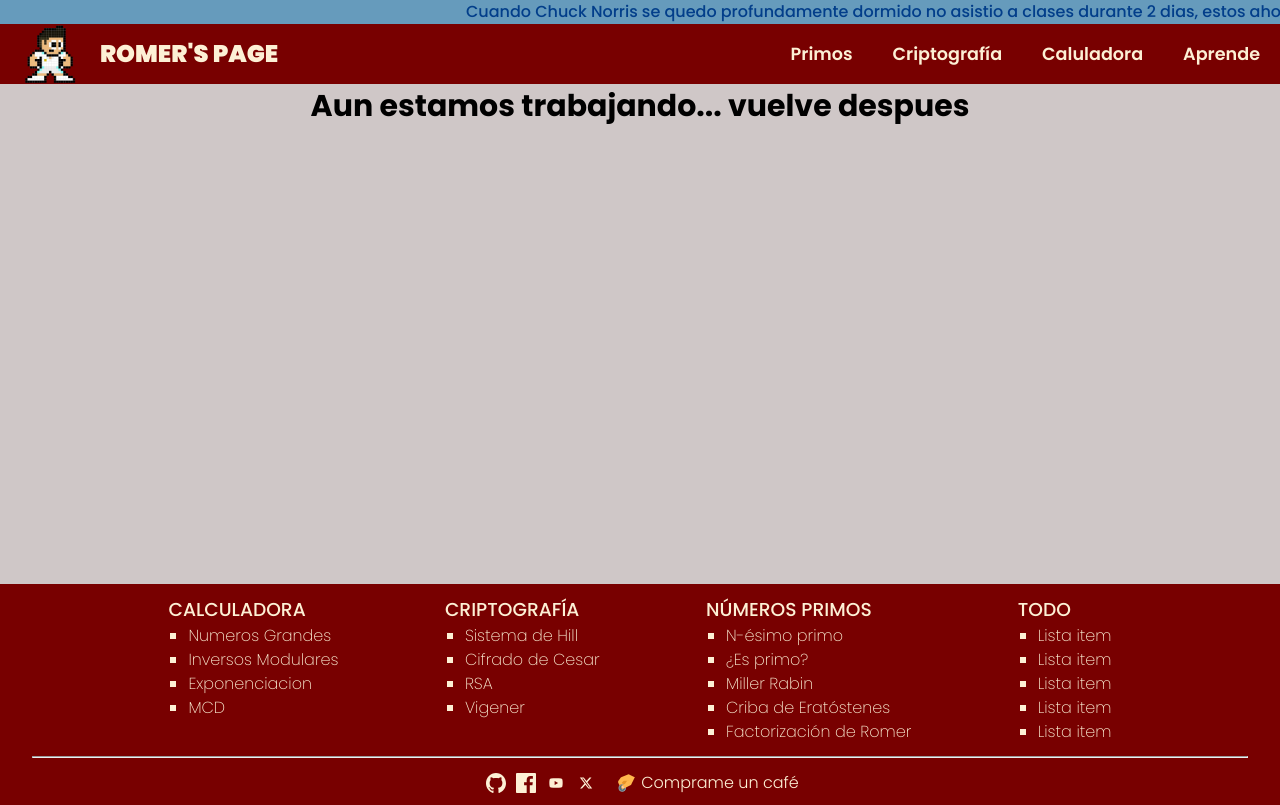
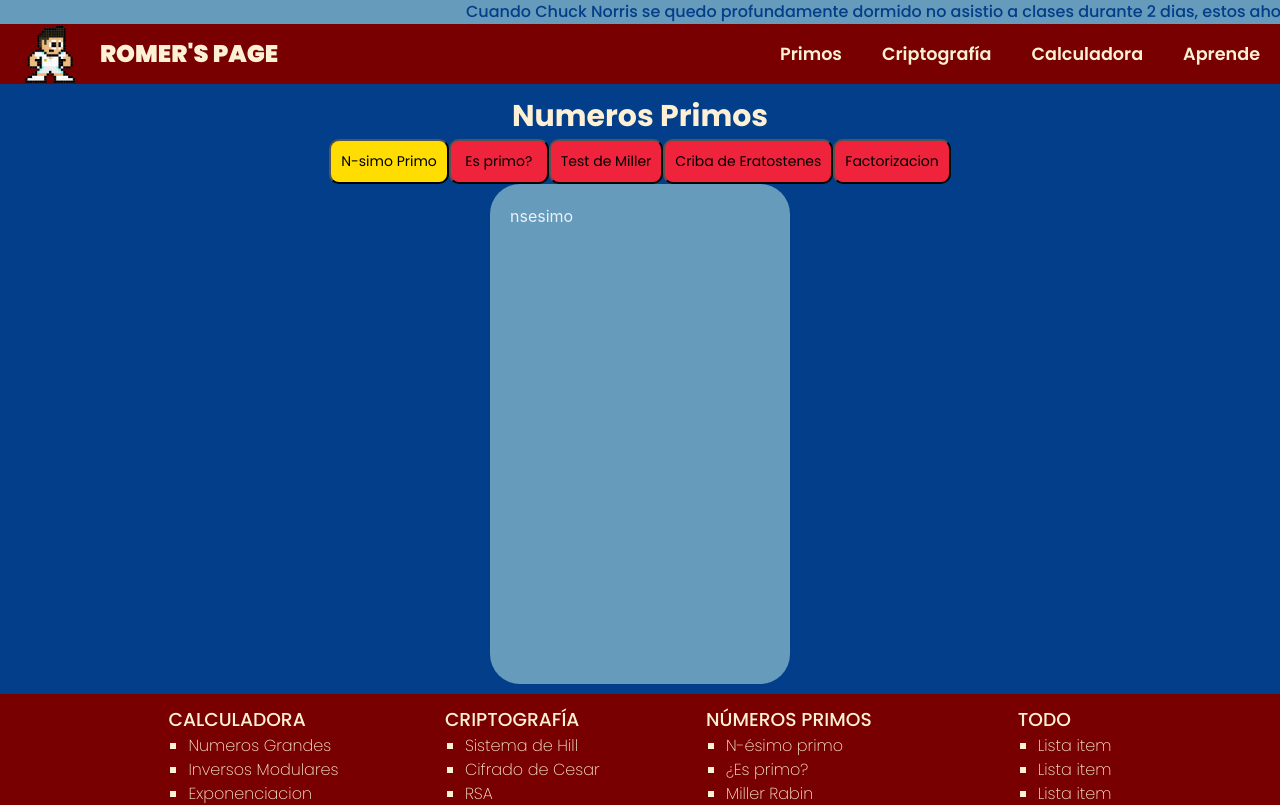
Before and after one commit to romerflores/Calculator, a React (Vite) app: page /primos in a window 1280 px wide. Shown: the top 805 px of the page. Built offline with nearby package versions, Linux system fonts and the light colour scheme.

Commit message:
CreacionPrimesPages

```diff
--- a/src/App.tsx
+++ b/src/App.tsx
@@ -9,6 +9,7 @@ import "./App.css"
 import NotFound from "./templates/notFound/NotFound";
 import TODO from "./components/TODO/TODO";
 import Home from "./pages/home/Home";
+import Primes from "./pages/primes/Primes";
 
 function App() {
 
@@ -19,7 +20,7 @@ function App() {
         <section className="content-container">
             <Routes>
                 <Route path="/calculadora" element={<Calculator/>} />
-                <Route path="/primos" element={<TODO></TODO>} />
+                <Route path="/primos" element={<Primes></Primes>} />
                 <Route path="/criptografia" element={<TODO></TODO>} />
                 <Route path="/aprende" element={<TODO></TODO>} />
                 <Route path="/home" element={<Home/>} />
--- a/src/pages/home/Home.tsx
+++ b/src/pages/home/Home.tsx
@@ -11,7 +11,7 @@ function Home() {
             <section className="homepage-container">
 
                 <div className="card-home">
-                    <Title textAlign_="end" textTitle="Bienvenido, a la Pagina de Romer" textColor="var(--white)" textSize="50" textBorder="var(--wine) 0.5px"></Title>
+                    <Title textAlign_="end" textTitle="Bienvenido, a la Pagina de Romer" textColor="var(--white)" textSize="50" textBorder="var(--blue) 1px"></Title>
                 </div>
                 <div className="card-home">
                     <Title textAlign_="end" textTitle="Multiples herramientas de calculos matematicos y criptografia" textColor="var(--red)" textSize="25" textBorder="var(--white) 0.5px"></Title>
--- a/src/pages/primes/Primes.tsx
+++ b/src/pages/primes/Primes.tsx
@@ -1,8 +1,54 @@
+import { useState } from "react"
+import Button from "../../components/button"
+import Title from "../../components/title/Title"
+import "./primes.css"
+import NotFound from "../../templates/notFound/NotFound";
+
+function Primes() {
 
 
-function Primes()
-{
+    const [activePrimeContent, setActivePrimeContent] = useState("n-simo");
 
+
+    const renderPrimerContent = () => {
+        switch (activePrimeContent) {
+        case "n-simo":
+            return "nsesimo"
+        case "isprime":
+            return "esprimo"
+        case "test":
+            return "teset"
+
+        case "criba":
+            return "Eratostenes"
+
+        case "facto":
+            return "factoria"
+
+        default:
+            return <NotFound></NotFound>
+        }
+    }
+
+
+    return (<>
+        <section className="primes-container">
+            <Title textTitle="Numeros Primos" textColor="var(--white)" textSize="30" />
+
+            <nav className="primes-button-content">
+                <Button textButton="N-simo Primo" type={("n-simo" == activePrimeContent ? "warning" : "danger")} onClick={() => setActivePrimeContent("n-simo")}></Button>
+                <Button textButton="Es primo?" type={("isprime" == activePrimeContent ? "warning" : "danger")} onClick={() => setActivePrimeContent("isprime")}></Button>
+                <Button textButton="Test de Miller" type={("test" == activePrimeContent ? "warning" : "danger")} onClick={() => setActivePrimeContent("test")}></Button>
+                <Button textButton="Criba de Eratostenes" type={("criba" == activePrimeContent ? "warning" : "danger")} onClick={() => setActivePrimeContent("criba")}></Button>
+                <Button textButton="Factorizacion" type={("facto" == activePrimeContent ? "warning" : "danger")} onClick={() => setActivePrimeContent("facto")}></Button>
+            </nav>
+
+
+            <section className="primes-container-content">
+                {renderPrimerContent()}
+            </section>
+        </section>
+    </>)
 }
 
 export default Primes
--- /dev/null
+++ b/src/pages/primes/primes.css
@@ -0,0 +1,38 @@
+
+.primes-container{
+    background-color: var(--blue);
+
+    width: 100%;
+    height: auto;
+
+
+    display: flex;
+    flex-direction: column;
+    align-items: center;
+    padding: 10px;
+
+}
+
+
+.primes-container-content
+{
+    width: auto;
+    min-width: 300px;
+
+    height: auto;
+    min-height: 500px;
+
+    border-radius: 30px;
+
+    background-color: var(--sky_blue);
+
+    padding: 20px;
+
+
+}
+
+
+.primes-button-content{
+
+    max-width: 800px;
+}
--- a/src/templates/header/Header.tsx
+++ b/src/templates/header/Header.tsx
@@ -62,7 +62,7 @@ function Header() {
                                 <Link to="/criptografia">Criptografía</Link>
                             </li>
                             <li className="nav__link">
-                                <Link to="/calculadora">Caluladora</Link>
+                                <Link to="/calculadora">Calculadora</Link>
                             </li>
                             <li className="nav__link">
                                 <Link to="/aprende">Aprende</Link>
```
